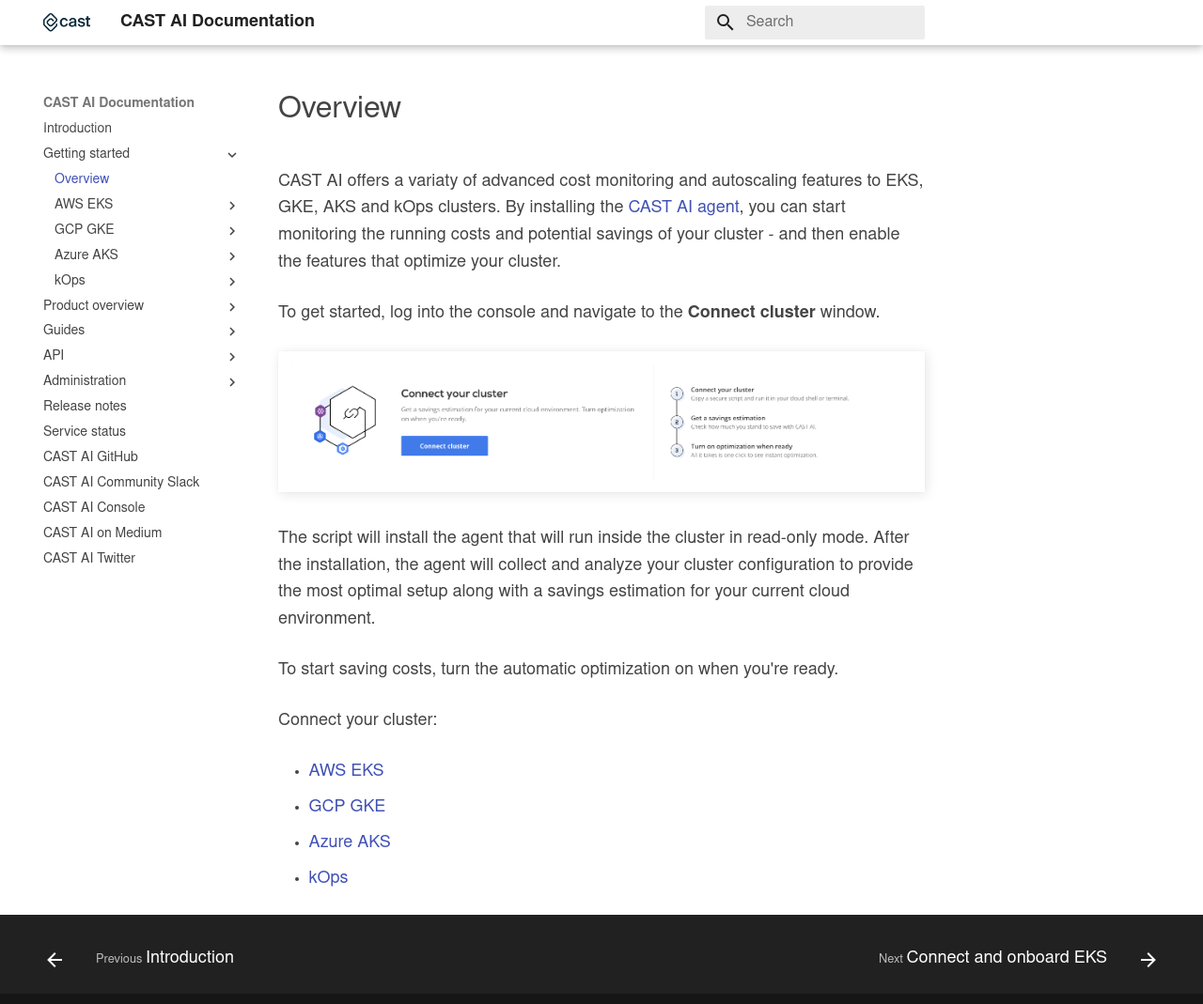
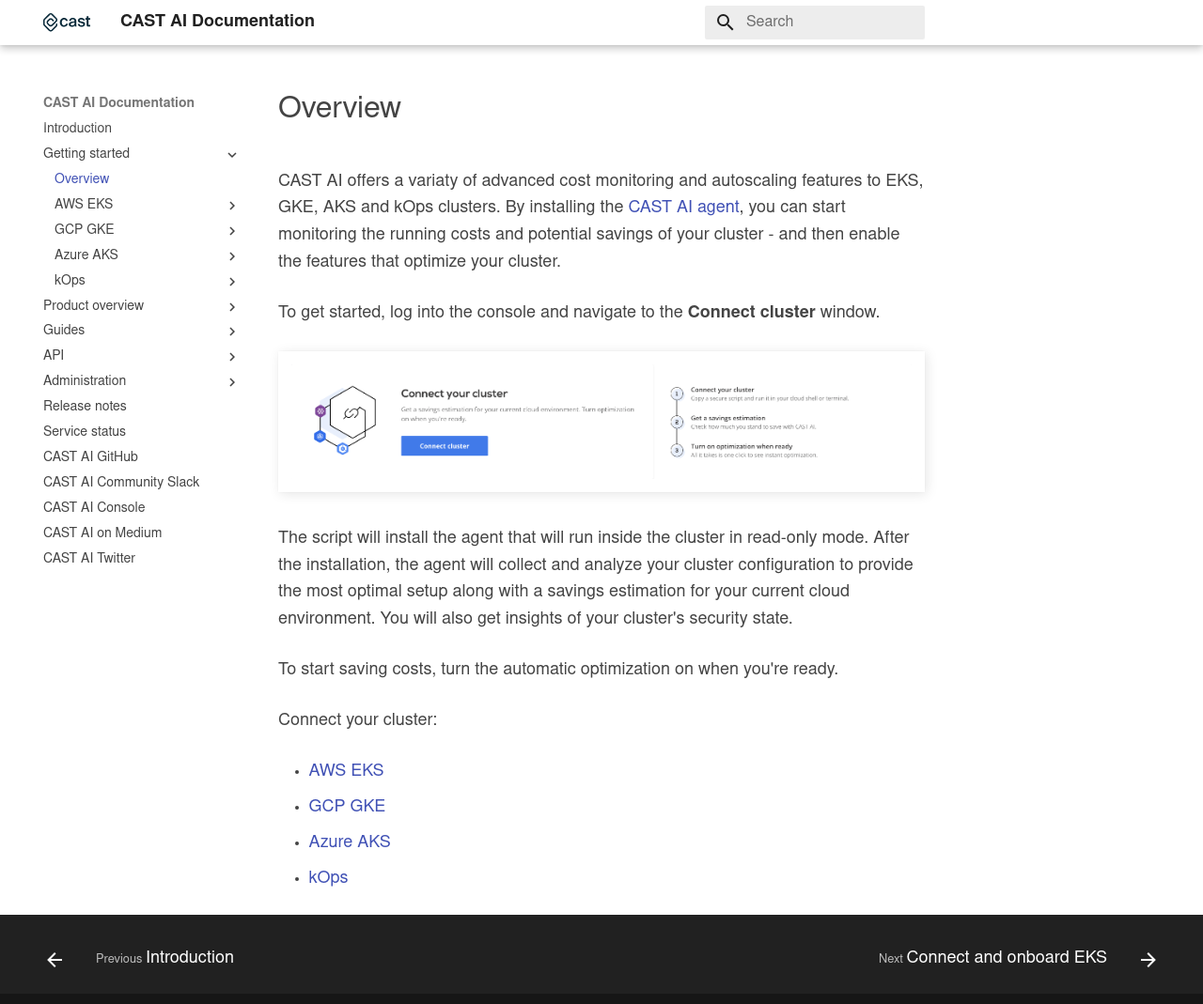
Before and after one commit to castai/docs, an MkDocs documentation site: the page built from docs/getting-started/overview.md, in a window 1280 px wide and 1090 px high. Shown: the top 1069 px of the window at 94% size. Built offline with MkDocs 1.6.1 and Material for MkDocs 9.7.7, drawn with Linux system fonts in a browser that asks for light colours; some web fonts are replaced.

Commit message:
Update overview.md

```diff
--- a/docs/getting-started/overview.md
+++ b/docs/getting-started/overview.md
@@ -10,7 +10,7 @@
 
 ![img.png](screenshots/connect-cluster.png)
 
-The script will install the agent that will run inside the cluster in read-only mode. After the installation, the agent will collect and analyze your cluster configuration to provide the most optimal setup along with a savings estimation for your current cloud environment.
+The script will install the agent that will run inside the cluster in read-only mode. After the installation, the agent will collect and analyze your cluster configuration to provide the most optimal setup along with a savings estimation for your current cloud environment. You will also get insights of your cluster's security state.
 
 To start saving costs, turn the automatic optimization on when you're ready.
 
```
